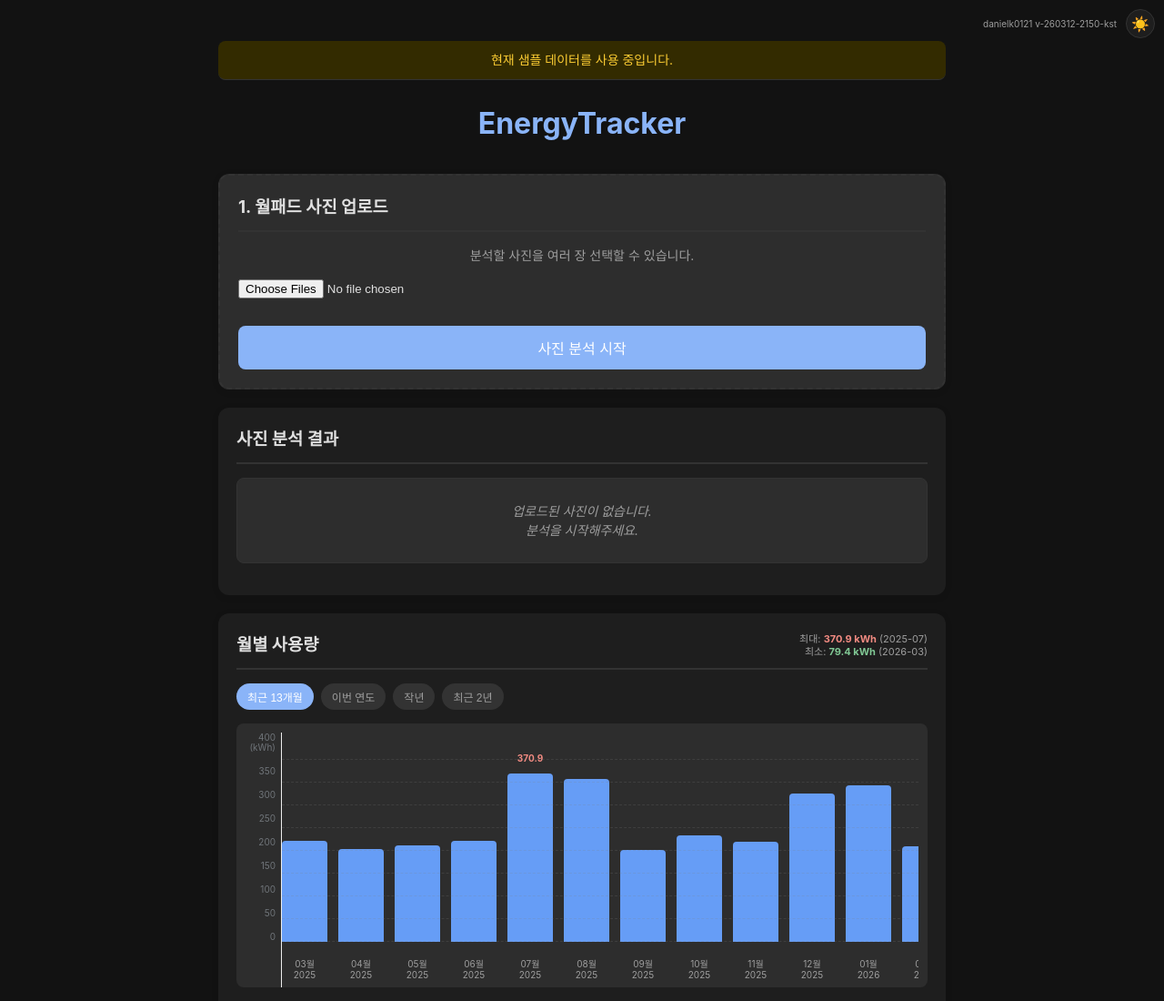
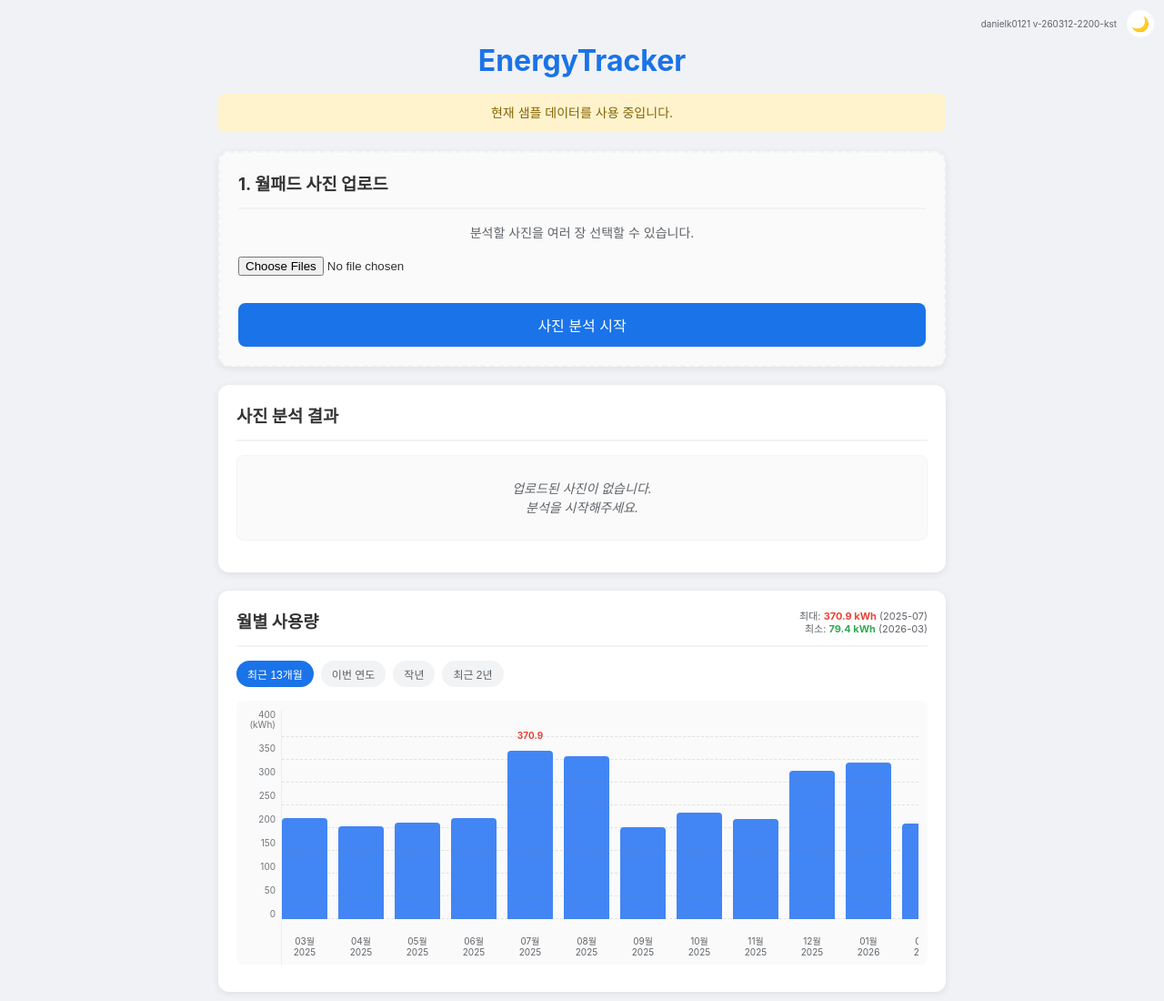
Before and after one commit to danielk0121/energytracker, a website: page prototype/index.html in a window 1280 px wide. Shown: the top 1100 px of the page at 91% size. Drawn offline with Linux system fonts and the light colour scheme.

Commit message:
feat: 라이트모드 기본 설정 및 안내 문구 위치 조정

```diff
--- a/prototype/index.html
+++ b/prototype/index.html
@@ -37,7 +37,7 @@
 
         body { font-family: -apple-system, BlinkMacSystemFont, "Segoe UI", Roboto, Helvetica, Arial, sans-serif; max-width: 800px; margin: 0 auto; padding: 20px; line-height: 1.6; color: var(--text-color); background-color: var(--bg-color); transition: background-color 0.3s, color 0.3s; }
         .card { background: var(--card-bg); border-radius: 12px; padding: 20px; margin-bottom: 20px; box-shadow: 0 2px 8px rgba(0,0,0,0.08); transition: background-color 0.3s; position: relative; }
-        h1 { color: var(--primary-blue); text-align: center; margin-bottom: 30px; }
+        h1 { color: var(--primary-blue); text-align: center; margin-bottom: 10px; }
         h3 { margin-top: 0; color: var(--text-color); border-bottom: 2px solid var(--border-color); padding-bottom: 10px; margin-bottom: 15px; display: flex; justify-content: space-between; align-items: center; }
 
         /* 다크모드 버튼 (텍스트 없이 아이콘만) */
@@ -119,16 +119,17 @@
         .variation.same { color: var(--secondary-text); opacity: 0.5; }
     </style>
 </head>
-<body class="dark-mode">
+<body>
     <div class="theme-toggle-container">
-        <span style="font-size: 10px; color: var(--secondary-text);">danielk0121 v-260312-2150-kst</span>
-        <button class="theme-btn" onclick="toggleTheme()" title="테마 전환">☀️</button>
+        <span style="font-size: 10px; color: var(--secondary-text);">danielk0121 v-260312-2200-kst</span>
+        <button class="theme-btn" onclick="toggleTheme()" title="테마 전환">🌙</button>
     </div>
 
-    <div style="background-color: var(--warn-bg); color: var(--warn-text); padding: 10px; text-align: center; font-size: 14px; border-bottom: 1px solid var(--border-color); margin-bottom: 20px; margin-top: 25px; border-radius: 8px;">
+    <h1>EnergyTracker</h1>
+
+    <div style="background-color: var(--warn-bg); color: var(--warn-text); padding: 10px; text-align: center; font-size: 14px; border-bottom: 1px solid var(--border-color); margin-bottom: 20px; border-radius: 8px;">
         현재 샘플 데이터를 사용 중입니다.
     </div>
-    <h1>EnergyTracker</h1>
 
     <!-- 1. 사진 업로드 섹션 -->
     <div class="card upload-section">
```
